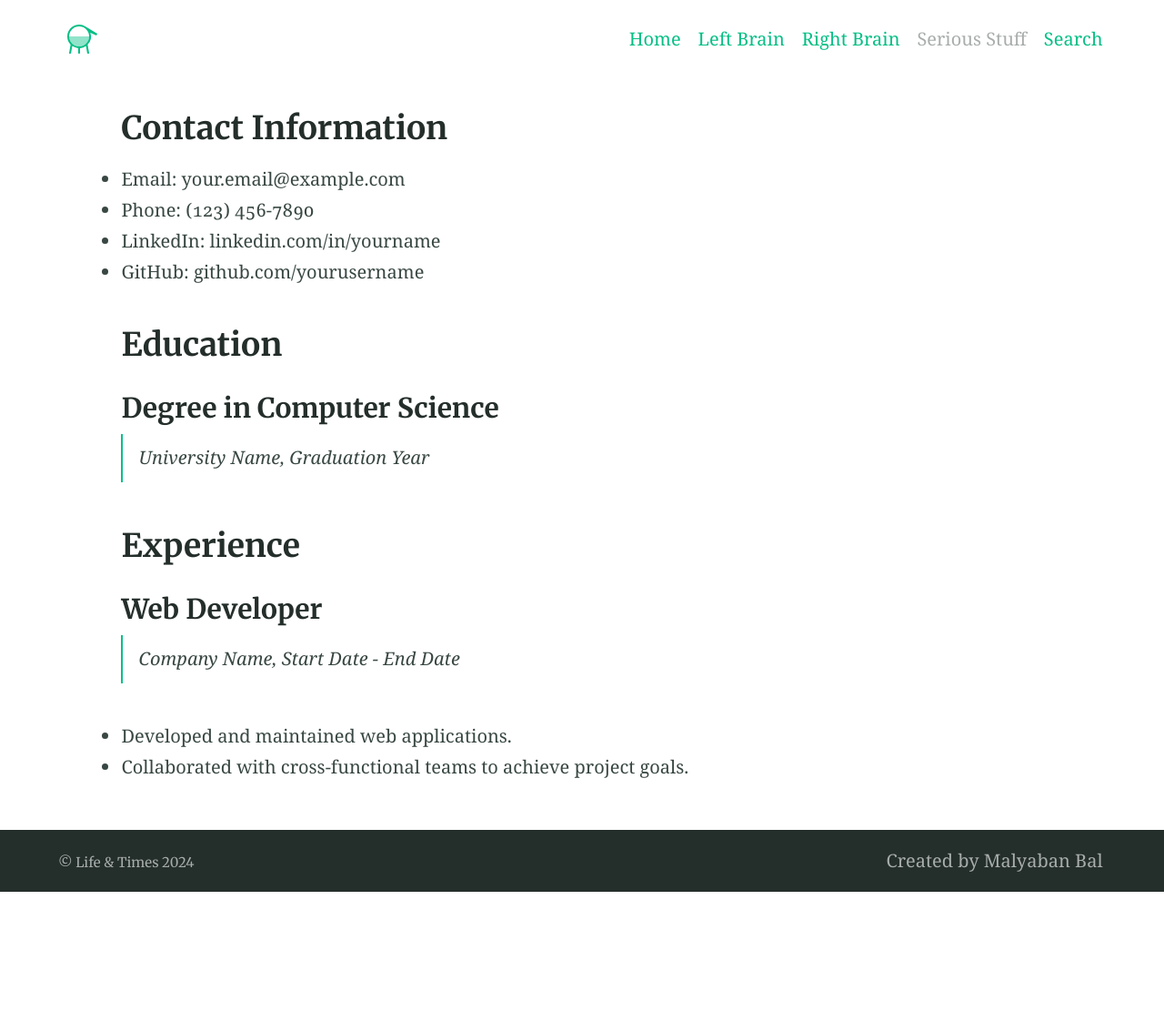
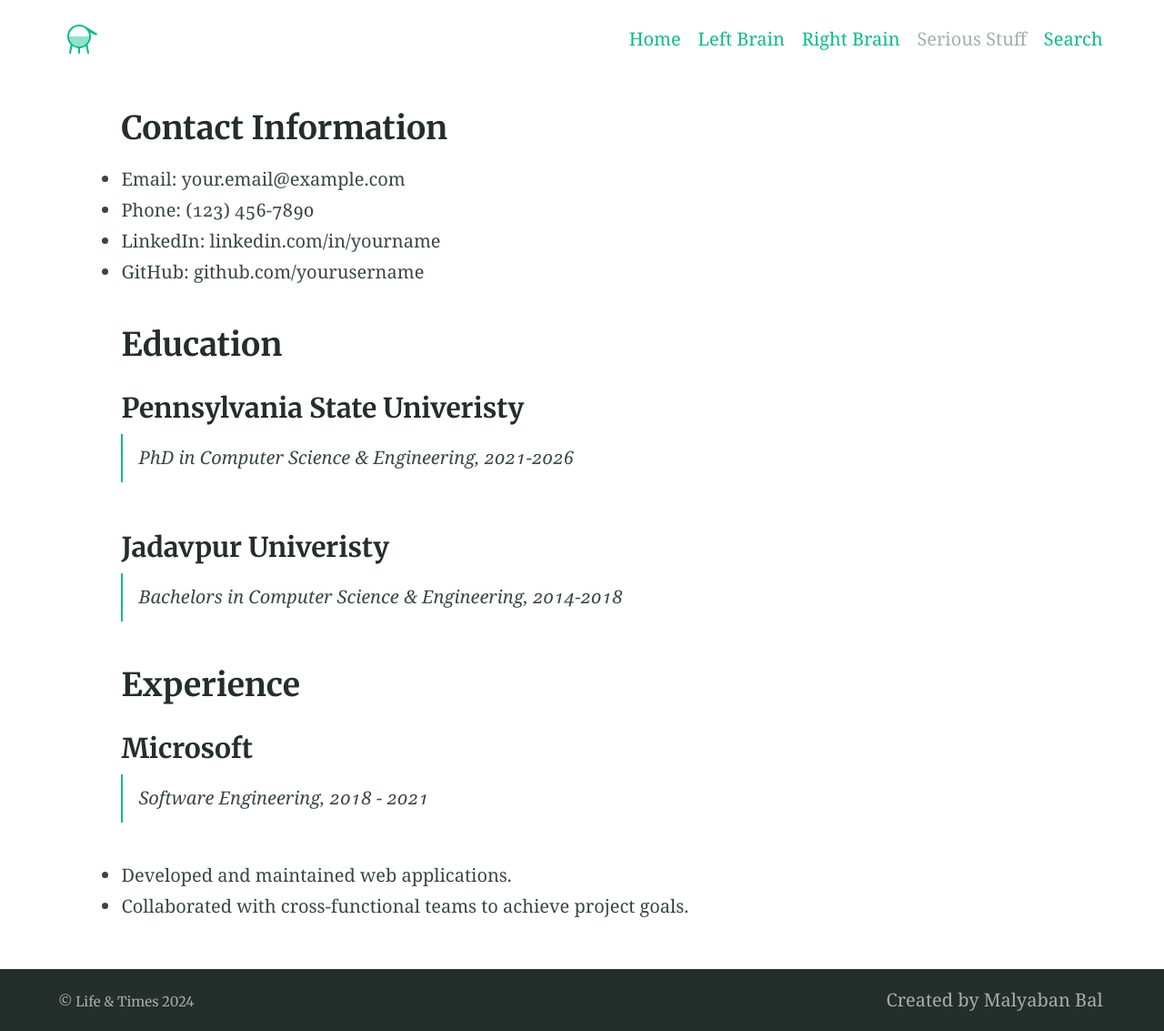
Before and after one commit to dovahkiin1995/dovahkiin1995.github.io, a Jekyll site: the page built from cv/index.html, in a window 1280 px wide. Shown: the whole page at 91% size. Built offline with Jekyll 4.4.1, drawn with Linux system fonts in a browser that asks for light colours; before the commit the page ends 980 px from its top, so only the background shows below that.

Commit message:
Update index.html

```diff
--- a/cv/index.html
+++ b/cv/index.html
@@ -11,13 +11,17 @@ layout: cv
     </ul>
     <h2>Education</h2>
     <div class="education">
-        <h3>Degree in Computer Science</h3>
-        <p>University Name, Graduation Year</p>
+        <h3>Pennsylvania State Univeristy</h3>
+        <p>PhD in Computer Science & Engineering, 2021-2026</p>
+    </div>
+    <div class="education">
+        <h3>Jadavpur Univeristy</h3>
+        <p>Bachelors in Computer Science & Engineering, 2014-2018</p>
     </div>
     <h2>Experience</h2>
     <div class="experience">
-        <h3>Web Developer</h3>
-        <p>Company Name, Start Date - End Date</p>
+        <h3>Microsoft</h3>
+        <p>Software Engineering, 2018 - 2021</p>
         <ul>
             <li>Developed and maintained web applications.</li>
             <li>Collaborated with cross-functional teams to achieve project goals.</li>
```
